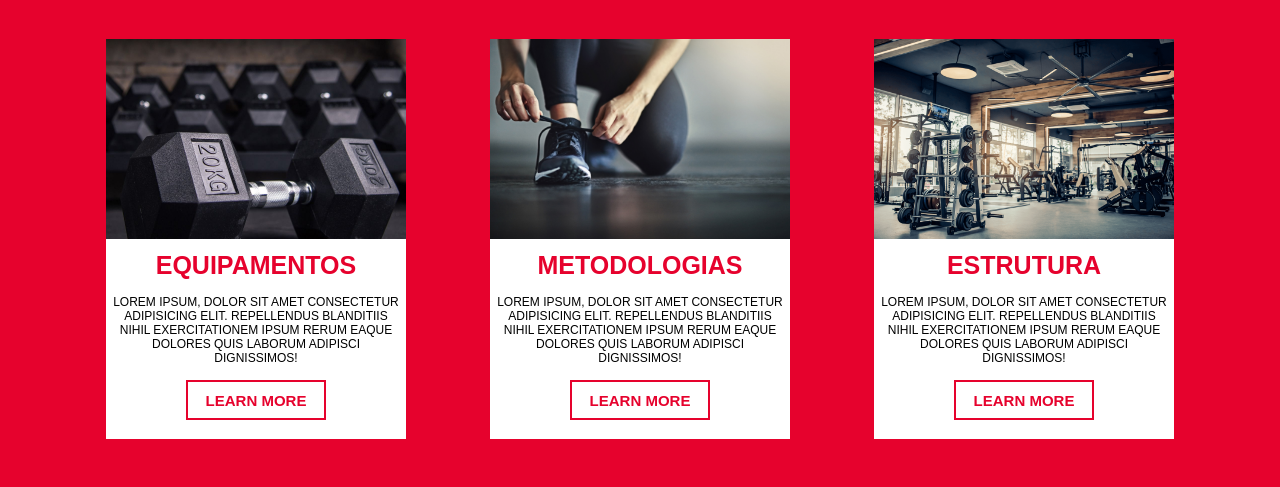
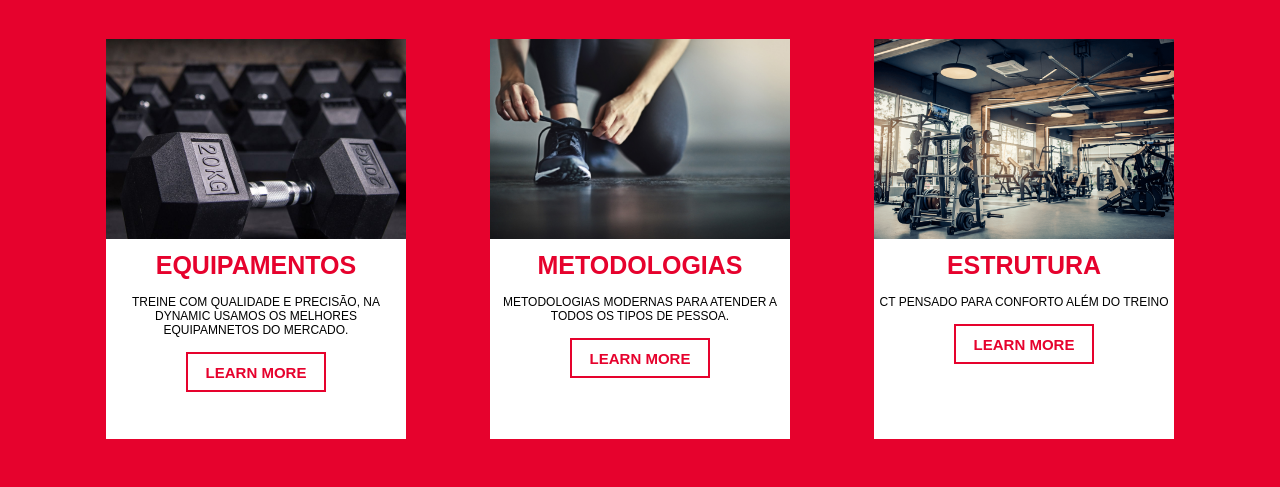
Before and after one commit to PabloJeong/DynamicFitness, a plain HTML site: page sobre.html in a window 1280 px wide. Shown: the part 86-573 px from the top of the page. Drawn offline with Linux system fonts and the light colour scheme; files whose address does not match are found by name.

Commit message:
Update sobre.html

```diff
--- a/sobre.html
+++ b/sobre.html
@@ -42,7 +42,7 @@
             <img src="img/hex.jpg" alt="">
             <div class="content">
               <h1>equipamentos</h1>
-              <p>Lorem ipsum, dolor sit amet consectetur adipisicing elit. Repellendus blanditiis nihil exercitationem ipsum rerum eaque dolores quis laborum adipisci dignissimos!</p>
+              <p>Treine com qualidade e precisão, na Dynamic usamos os melhores equipamnetos do mercado.</p>
               <a href="#"><button>learn more</button></a>
             </div>
           </div>
@@ -51,7 +51,7 @@
             <img src="img/run.jpg" alt="">
             <div class="content">
               <h1>metodologias</h1>
-              <p>Lorem ipsum, dolor sit amet consectetur adipisicing elit. Repellendus blanditiis nihil exercitationem ipsum rerum eaque dolores quis laborum adipisci dignissimos!</p>
+              <p>Metodologias modernas para atender a todos os tipos de pessoa. </p>
               <a href="#"><button>learn more</button></a>
             </div>
           </div>
@@ -60,7 +60,7 @@
             <img src="img/gym2.png" alt="">
             <div class="content">
               <h1>estrutura</h1>
-              <p>Lorem ipsum, dolor sit amet consectetur adipisicing elit. Repellendus blanditiis nihil exercitationem ipsum rerum eaque dolores quis laborum adipisci dignissimos!</p>
+              <p>CT pensado para conforto além do treino</p>
               <a href="#"><button>learn more</button></a>
             </div>
           </div>
```
